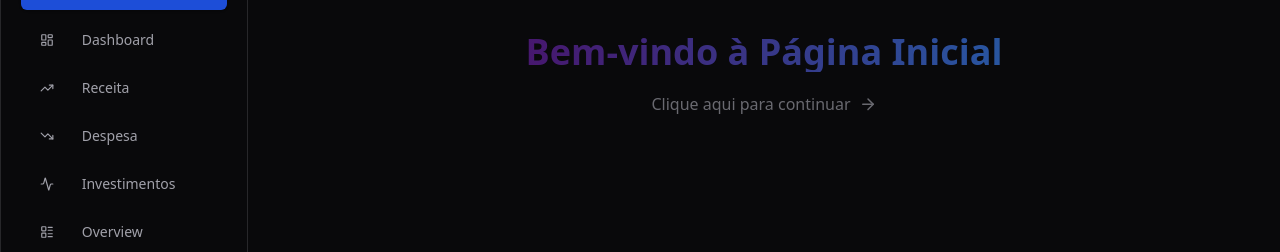
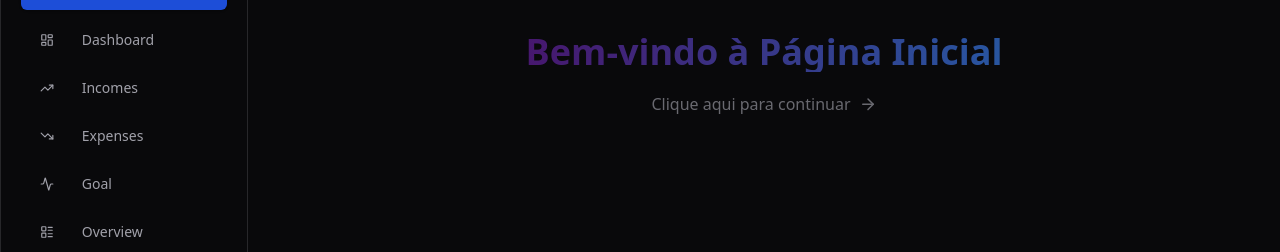
Before and after one commit to KARAUJO1003/finance-fire, a Next.js app: page / in a window 1280 px wide. Shown: the part 140-392 px from the top of the page. Built offline with nearby package versions, Linux system fonts and the light colour scheme.

Commit message:
Atualizar o SideBarNav.tsx

```diff
--- a/src/app/_components/SideBarNav.tsx
+++ b/src/app/_components/SideBarNav.tsx
@@ -51,21 +51,21 @@ export const SideBarNav = () => {
           href="/pages/dashboard/ganhos"
           currentPath={pathname}
         >
-          Receita
+          Incomes
         </SideNavLink>
         <SideNavLink
           icon={<TrendingDown size={14} className="mr-2 max-md:m-0" />}
           href="/pages/dashboard/despesas"
           currentPath={pathname}
         >
-          Despesa
+          Expenses
         </SideNavLink>
         <SideNavLink
           icon={<Activity size={14} className="mr-2 max-md:m-0" />}
           href="/pages/dashboard/investimentos"
           currentPath={pathname}
         >
-          Investimentos
+          Goal
         </SideNavLink>
         <SideNavLink
           icon={<LayoutList size={14} className="mr-2 max-md:m-0" />}
```
